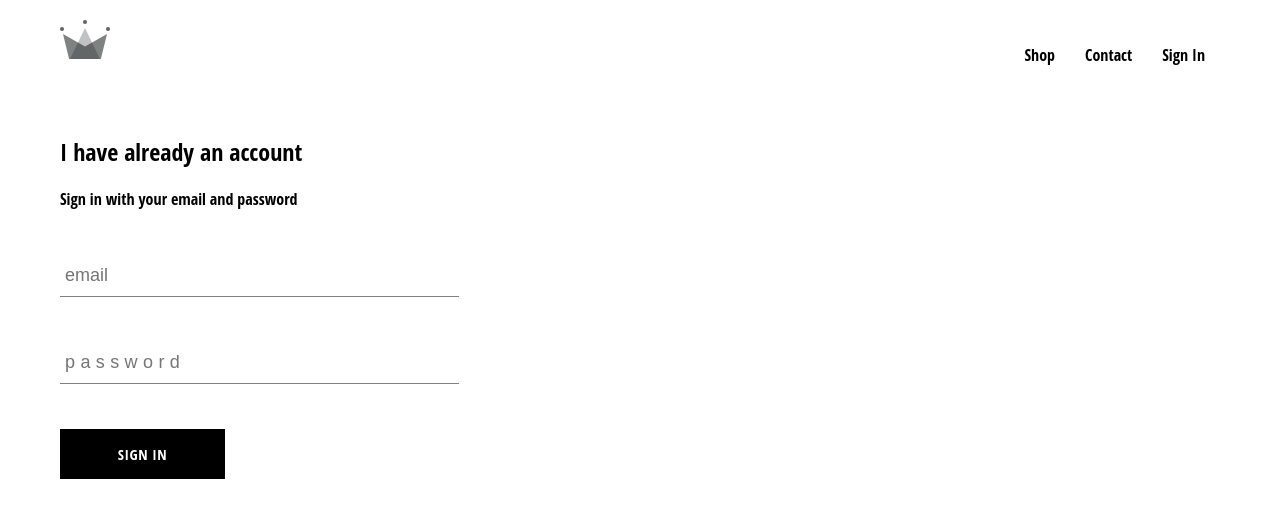
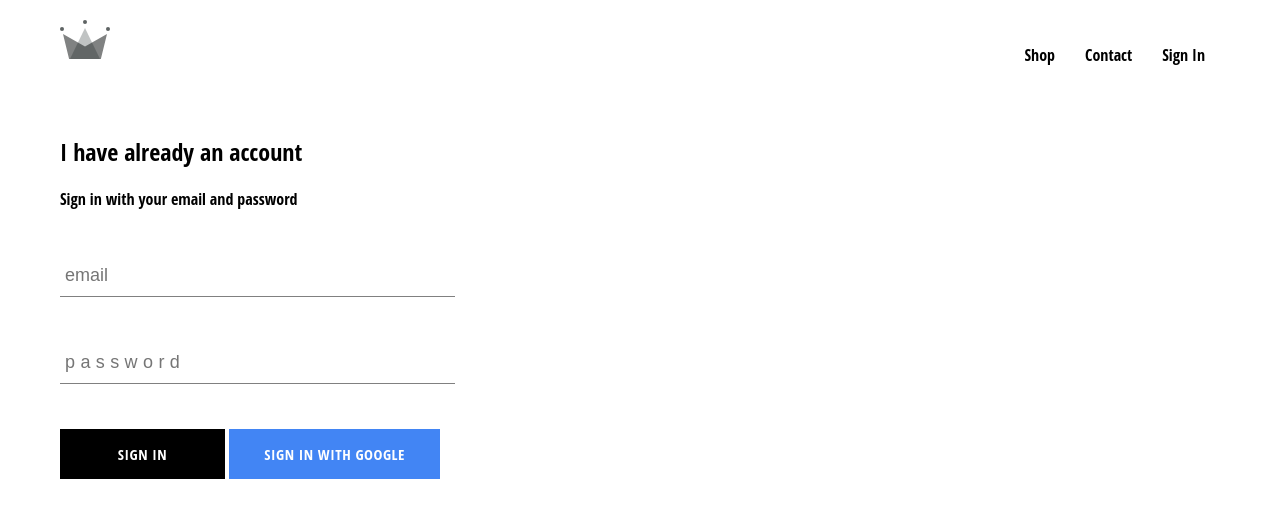
Before and after one commit to burak-91/e-Commerce-Project, a React (Create React App) app: page /signin in a window 1280 px wide. Shown: the top 518 px of the page. Built offline with nearby package versions, Linux system fonts and the light colour scheme; no server answers.

Commit message:
Added Firebase and Sign In with Google Component

```diff
--- a/package.json
+++ b/package.json
@@ -6,6 +6,7 @@
     "@testing-library/jest-dom": "^5.12.0",
     "@testing-library/react": "^11.2.6",
     "@testing-library/user-event": "^12.8.3",
+    "firebase": "^8.4.3",
     "react": "^17.0.2",
     "react-dom": "^17.0.2",
     "react-router-dom": "^5.2.0",
--- a/src/App.js
+++ b/src/App.js
@@ -1,5 +1,7 @@
-import './App.css';
+import React, { Component } from "react";
+import './App.css'
 import {Switch, Route} from "react-router-dom"
+import {auth} from "./Firebase/firebase.utils"
 
 
 import Header from "./Components/header/header.component"
@@ -10,17 +12,43 @@
 
 
 
-function App() {
+
+class App extends Component{
+    constructor(){
+      super()
+      this.state={
+        currentUser:null
+      }
+    }
+
+    unsubscribeFromAuth = null
+
+    componentDidMount(){
+     this.unsubscribeFromAuth = auth.onAuthStateChanged(user =>{
+
+          this.setState({currentUser:user})
+
+          console.log(user)
+        })
+    }
+
+    componentWillUnmount(){
+      this.unsubscribeFromAuth();
+    }
+
+  render(){
     return (
       <div className="App">
-      <Header/>
+        <Header currentUser={this.state.currentUser}/>
         <Switch>
           <Route exact path="/" component={HomePage}/>
           <Route path="/shop" component={ShopPage}/>
           <Route path="/signin" component={SignInAndSignUp}/>
        </Switch>
       </div>
-  );
+    )
+  }
+
 }
 
 export default App;
--- a/src/Components/customButton/customButton.component.jsx
+++ b/src/Components/customButton/customButton.component.jsx
@@ -1,10 +1,13 @@
 import React from "react"
 import "./customButton.style.scss"
 
-const CustomButton = ({children,...otherProps})=>(
-   <button className="custom-button" {...otherProps}>
-       {children}
-   </button>
+const CustomButton = ({children,isGoogleSignIn,...otherProps})=>(
+    <button
+    className={`${isGoogleSignIn ? 'google-sign-in' : ''} custom-button`}
+    {...otherProps}
+    >
+    {children}
+  </button>
 )
 
 export default CustomButton
--- a/src/Components/customButton/customButton.style.scss
+++ b/src/Components/customButton/customButton.style.scss
@@ -19,4 +19,14 @@
     color: black;
     border: 1px solid black;
   }
+
+  &.google-sign-in {
+    background-color: #4285f4;
+    color: white;
+
+    &:hover {
+      background-color: #357ae8;
+      border: none;
     }
+  }
+}
--- a/src/Components/header/header.component.jsx
+++ b/src/Components/header/header.component.jsx
@@ -2,8 +2,9 @@
 import "./header.style.scss"
 import {Link} from "react-router-dom"
 import {ReactComponent as Logo} from "../../Asserts/crown.svg"
+import {auth} from "../../Firebase/firebase.utils"
 
-const Header = () => (
+const Header = ({currentUser}) => (
     <div className="header">
         <Link to="/">
             <Logo className="logo"/>
@@ -11,7 +12,13 @@
         <div className="options">
             <Link className="option" to="/shop">Shop</Link>
             <Link className="option" to="/contact">Contact</Link>
-            <Link className="option" to="/signIn">Sign In</Link>
+            {currentUser ?
+                <div className="option" onClick={()=>auth.signOut()}>Sign Out</div>
+
+                :
+                <Link className="option" to="/signIn">Sign In</Link>
+            }
+
         </div>
     </div>
 )
--- a/src/Components/header/header.style.scss
+++ b/src/Components/header/header.style.scss
@@ -20,6 +20,7 @@
 
     .option {
       padding: 10px 15px;
+      cursor: pointer;
     }
   }
 }
--- a/src/Components/signIn/signIn.component.jsx
+++ b/src/Components/signIn/signIn.component.jsx
@@ -4,11 +4,13 @@
 import FormInput from "./../form-Input/formInput.component"
 import CustomButton from "./../customButton/customButton.component"
 
+import {signInWithGoogle} from '../../Firebase/firebase.utils'
+
 
 
 class SignIn extends React.Component{
-    constructor(){
-        super()
+    constructor(props){
+        super(props)
         this.state={
             email : '',
             password : ''
@@ -39,7 +41,10 @@
 
                     <FormInput type="password" name="password" placeholder="password" value={this.state.password} handleChange={this.handleChange} required/>
 
-                    <CustomButton type="submit">Sign In</CustomButton>
+                    <div className='buttons'>
+                        <CustomButton type='submit'> Sign in </CustomButton>
+                        <CustomButton onClick={signInWithGoogle} isGoogleSignIn>Sign in with Google</CustomButton>
+                    </div>
                 </form>
             </div>
         )
--- a/src/Components/signIn/signIn.style.scss
+++ b/src/Components/signIn/signIn.style.scss
@@ -1,5 +1,14 @@
 .sign-in {
-    width: 30vw;
+  width: 380px;
+  display: flex;
+  flex-direction: column;
+
+  .title {
+    margin: 10px 0;
+  }
+
+  .buttons {
     display: flex;
-    flex-direction: column;
+    justify-content: space-between;
   }
+}
--- /dev/null
+++ b/src/Firebase/firebase.utils.js
@@ -0,0 +1,24 @@
+import firebase from 'firebase/app';
+import 'firebase/firestore';
+import 'firebase/auth';
+
+
+const config ={
+    apiKey: "AIzaSyCLjm1Aa_WXWmDtnfuYgW3jy2XRRBF2_KQ",
+    authDomain: "e-commerce-project-bac07.firebaseapp.com",
+    projectId: "e-commerce-project-bac07",
+    storageBucket: "e-commerce-project-bac07.appspot.com",
+    messagingSenderId: "579229328593",
+    appId: "1:579229328593:web:37064b12be577597bd91f0"
+};
+
+firebase.initializeApp(config);
+
+export const auth = firebase.auth();
+export const firestore = firebase.firestore();
+
+const provider = new firebase.auth.GoogleAuthProvider();
+provider.setCustomParameters({ prompt: 'select_account' });
+export const signInWithGoogle = () => auth.signInWithPopup(provider);
+
+export default firebase;
```
Also changed, not shown: 1 other file (tests, documents, lock files or other folders). Lines whose indentation alone changed are shown as unchanged.
